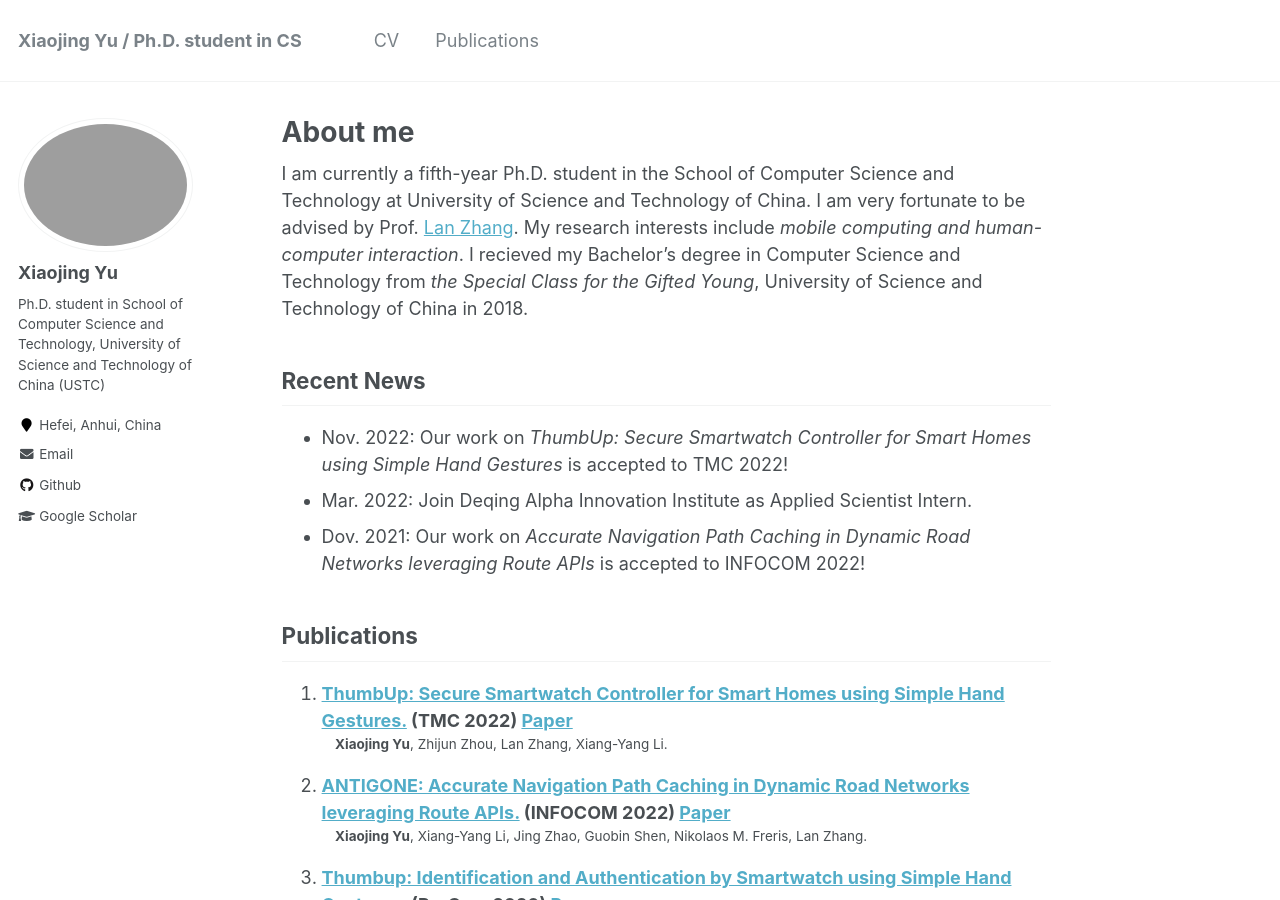
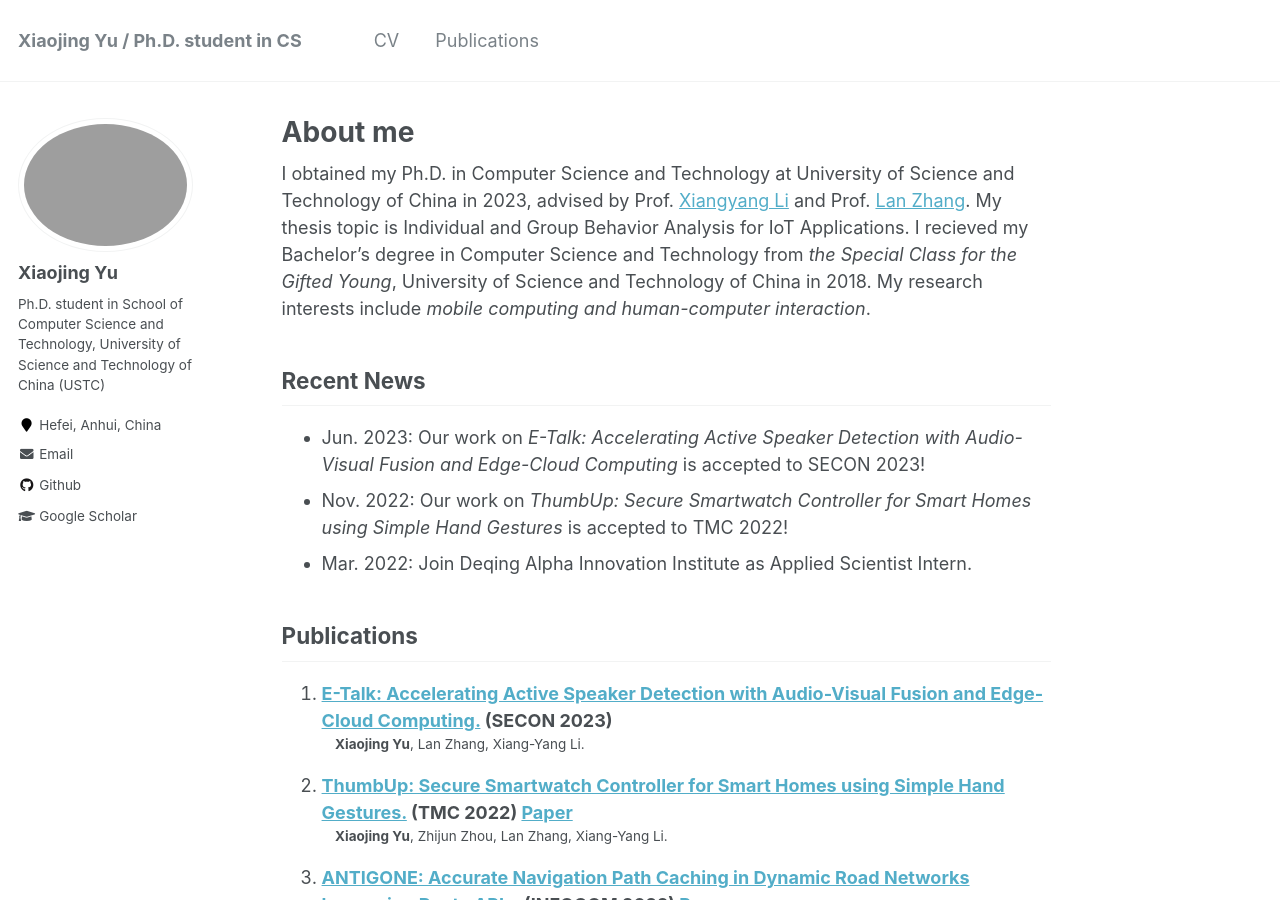
Before and after one commit to blairjing/blairjing.github.io, a Jekyll site: the page built from _pages/about.md, in a window 1280 px wide and 900 px high. Built offline with Jekyll 4.4.1, drawn with Linux system fonts in a browser that asks for light colours.

Commit message:
Update about.md

```diff
--- a/_pages/about.md
+++ b/_pages/about.md
@@ -8,26 +8,27 @@ redirect_from:
   - /about.html
 ---
 
-I am currently a fifth-year Ph.D. student in the School of Computer Science and Technology at University of Science and Technology of China. I am very fortunate to be advised by  Prof. [Lan Zhang](https://scholar.google.com/citations?user=83QxmA8AAAAJ&hl=en).
+I obtained my Ph.D. in Computer Science and Technology at University of Science and Technology of China in 2023, advised by  Prof. [Xiangyang Li](http://staff.ustc.edu.cn/~xiangyangli/) and Prof. [Lan Zhang](https://scholar.google.com/citations?user=83QxmA8AAAAJ&hl=en). My thesis topic is Individual and Group Behavior Analysis for IoT Applications.
+I recieved my Bachelor’s degree in Computer Science and Technology from *the Special Class for the Gifted Young*, University of Science and Technology of China in 2018.
 My research interests include *mobile computing and human-computer interaction*.
-I recieved my Bachelor’s degree in Computer Science and Technology from *the Special Class for the Gifted Young*, University of Science and Technology of China in 2018.
-
 
 Recent News
 ------
+* Jun. 2023: Our work on *E-Talk: Accelerating Active Speaker Detection with Audio-Visual Fusion and Edge-Cloud Computing* is accepted to SECON 2023!
 * Nov. 2022: Our work on *ThumbUp: Secure Smartwatch Controller for Smart Homes using Simple Hand Gestures* is accepted to TMC 2022!
 * Mar. 2022: Join Deqing Alpha Innovation Institute as Applied Scientist Intern.
-* Dov. 2021: Our work on *Accurate Navigation Path Caching in Dynamic Road Networks leveraging Route APIs* is accepted to INFOCOM 2022!
 
 Publications
 ------
-1. [**ThumbUp: Secure Smartwatch Controller for Smart Homes using Simple Hand Gestures.**](/publications/ThumbUp Secure Smartwatch Controller for Smart Homes using Simple Hand Gestures) (TMC 2022) [Paper](https://doi.ieeecomputersociety.org/10.1109/TMC.2022.3216927)
+1. [**E-Talk: Accelerating Active Speaker Detection with Audio-Visual Fusion and Edge-Cloud Computing.**](/publications/E-Talk Accelerating Active Speaker Detection with Audio-Visual Fusion and Edge-Cloud Computing) (SECON 2023)
+: **Xiaojing Yu**, Lan Zhang, Xiang-Yang Li.
+2. [**ThumbUp: Secure Smartwatch Controller for Smart Homes using Simple Hand Gestures.**](/publications/ThumbUp Secure Smartwatch Controller for Smart Homes using Simple Hand Gestures) (TMC 2022) [Paper](https://doi.ieeecomputersociety.org/10.1109/TMC.2022.3216927)
 : **Xiaojing Yu**, Zhijun Zhou, Lan Zhang, Xiang-Yang Li.
-2. [**ANTIGONE: Accurate Navigation Path Caching in Dynamic Road Networks leveraging Route APIs.**](/publications/ANTIGONE Accurate Navigation Path Caching in Dynamic Road Networks leveraging Route APIs) (INFOCOM 2022) [Paper](https://ieeexplore.ieee.org/abstract/document/9796817)
+3. [**ANTIGONE: Accurate Navigation Path Caching in Dynamic Road Networks leveraging Route APIs.**](/publications/ANTIGONE Accurate Navigation Path Caching in Dynamic Road Networks leveraging Route APIs) (INFOCOM 2022) [Paper](https://ieeexplore.ieee.org/abstract/document/9796817)
 : **Xiaojing Yu**, Xiang-Yang Li, Jing Zhao, Guobin Shen, Nikolaos M. Freris, Lan Zhang.
-3. [**Thumbup: Identification and Authentication by Smartwatch using Simple Hand Gestures.**](/publication/Thumbup Identification and Authentication by Smartwatch using Simple Hand Gestures) (PerCom 2020) [Paper](https://www.computer.org/csdl/proceedings-article/percom/2020/09127367/1l3yJSxjyqQ)
+4. [**Thumbup: Identification and Authentication by Smartwatch using Simple Hand Gestures.**](/publication/Thumbup Identification and Authentication by Smartwatch using Simple Hand Gestures) (PerCom 2020) [Paper](https://www.computer.org/csdl/proceedings-article/percom/2020/09127367/1l3yJSxjyqQ)
 : **Xiaojing Yu**, Zhijun Zhou, Mingxue Xu, Xuanke You, Xiang-Yang Li.
-4. **XHAR: Deep Domain Adaptation for Human Activity Recognition with Smart Devices.**  (SECON 2020) [Paper](https://ieeexplore.ieee.org/abstract/document/9158431)
+5. **XHAR: Deep Domain Adaptation for Human Activity Recognition with Smart Devices.**  (SECON 2020) [Paper](https://ieeexplore.ieee.org/abstract/document/9158431)
 : Zhijun Zhou, Yingtian Zhang, **Xiaojing Yu.**,Panlong Yang, Xiang-Yang Li, Jing Zhao, Hao Zhou.
-5. **Entropy Repulsion for Semi-supervised Learning Against Class Mismatch.** (ICONIP 2020) [Paper](https://ieeexplore.ieee.org/abstract/document/9158431)
+6. **Entropy Repulsion for Semi-supervised Learning Against Class Mismatch.** (ICONIP 2020) [Paper](https://ieeexplore.ieee.org/abstract/document/9158431)
 : Xuanke You, Lan Zhang, Linzhuo Yang, **Xiaojing Yu**, Kebin Liu.
```
